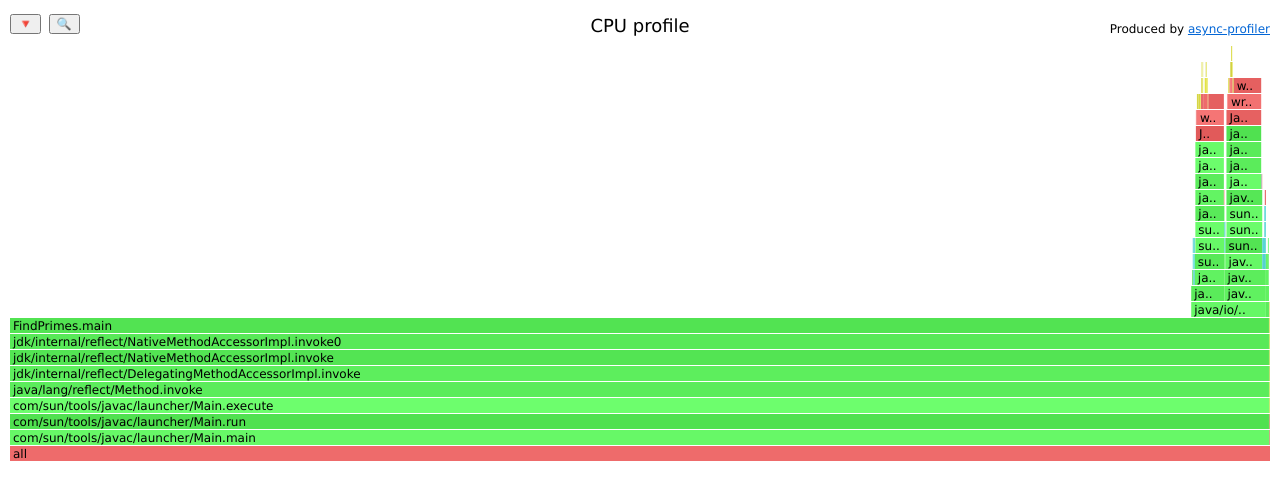
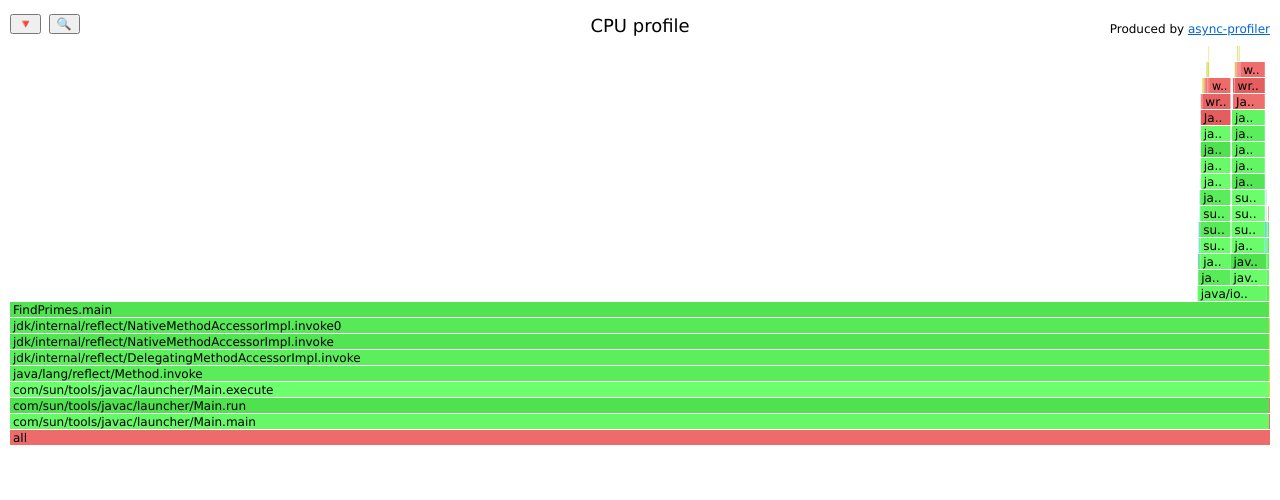
Before and after one commit to jabrena/101-jmh, a plain HTML site: page docs/flamegraph.html in a window 1280 px wide. Drawn offline with Linux system fonts and the light colour scheme.

Commit message:
Adding first profiler

```diff
--- a/docs/flamegraph.html
+++ b/docs/flamegraph.html
@@ -14,7 +14,7 @@
 	#status {left: 0}
 	#match {right: 0}
 	#reset {cursor: pointer}
-	#canvas {width: 100%; height: 416px}
+	#canvas {width: 100%; height: 400px}
 </style>
 </head>
 <body style='font: 12px Verdana, sans-serif'>
@@ -32,7 +32,7 @@
 	let root, rootLevel, px, pattern;
 	let level0 = 0, left0 = 0, width0 = 0;
 	let reverse = false;
-	const levels = Array(26);
+	const levels = Array(25);
 	for (let h = 0; h < levels.length; h++) {
 		levels[h] = [];
 	}
@@ -251,32 +251,34 @@
 
 const cpool = [
 'all',
-' AccessBarrierSupport::resolve_unknown_oop_ref_strength',
-'&Internal::PostRuntimeDispatch<G1BarrierSet::AccessBarrier<1097844ull, G1BarrierSet>, (AccessInternal::BarrierType)2, 1097844ull>::oop_access_barrier',
-'`5292148ull, G1BarrierSet>, (AccessInternal::BarrierType)0, 5292148ull>::oop_access_barrier',
+' AccessInternal::PostRuntimeDispatch<G1BarrierSet::AccessBarrier<5292148ull, G1BarrierSet>, (AccessInternal::BarrierType)0, 5292148ull>::oop_access_barrier',
+'`802934ull, G1BarrierSet>, (AccessInternal::BarrierType)3, 802934ull>::oop_access_barrier',
 ' FindPrimes.main',
-' G1BarrierSet::AccessBarrier<802934ull, G1BarrierSet>::oop_load_in_heap_at',
 ' InterfaceSupport::serialize_thread_state_internal',
-' JNIHandleBlock::allocate_handle',
-')s::make_local',
+' JNIHandles::make_local',
 '!avaThread::is_Java_thread',
 ',run',
 ',thread_main_inner',
 '$_java_io_FileOutputStream_writeBytes',
 '!vmtiExport::load_agent_library',
-' Stub<AMD64ArrayIndexOfStub.indexOf1Byte>',
+' Monitor::wait',
+' ResourceMark::reset_to_mark',
 ' Thread::call_run',
 '&InVMfromNative::~ThreadInVMfromNative',
+' WatcherThread::run',
+'/sleep',
 ' __cxx_global_var_init.4',
-'!pthread_start',
+'!os_semaphore_wait.cold.1',
+'!platform_memmove$VARIANT$Rosetta',
+'"thread_start',
 ' attach_listener_thread_entry',
 ' check_bounds',
 '!om/sun/tools/javac/launcher/Main.execute',
 'Bmain',
 'Brun',
+' handleWrite',
 ' java/io/BufferedOutputStream.flush',
 'BBuffer',
-'=write',
 '0Writer.flushBuffer',
 '7newLine',
 '7write',
@@ -289,159 +291,140 @@ const cpool = [
 '9ln',
 '4write',
 '(Writer.write',
-'%lang/String.getChars',
-'0ConcatHelper.newString',
+'%lang/Integer.stringSize',
+'*String.getChars',
+'0ConcatHelper.mixLen',
+'=newString',
+'=prepend',
 '0Latin1.getChars',
 '*invoke/DirectMethodHandle$Holder.invokeStatic',
 '1Invokers$Holder.linkToTargetMethod',
 '1LambdaForm$MH/599491651.invoke',
 '?673186785.invoke',
-'1MethodHandle.invokeBasic',
 '1StringConcatFactory$MethodHandleInlineCopyStrategy.newArray',
 '*reflect/Method.invoke',
-'%util/ArrayList.<init>',
-'4toArray',
-'/s.copyOf',
-'$_lang_ref_Reference::is_referent_field',
-'$x/management/MBeanServerFactory.findMBeanServer',
-'!byte_disjoint_arraycopy',
+'!byte_arraycopy',
 '!dk/internal/misc/Unsafe.allocateUninitializedArray',
 '-reflect/DelegatingMethodAccessorImpl.invoke',
 '5NativeMethodAccessorImpl.invoke',
 'T0',
 '!ni_ExceptionOccurred',
-'$GetByteArrayRegion',
+'$GetArrayLength',
+'\'ByteArrayRegion',
 '\'ObjectField',
+'!sqrt',
 ' load_agent',
-' org/graalvm/compiler/hotspot/management/LibGraalMBean$Factory.findMBeanServer',
-'^poll',
-'^run',
 ' sun/nio/cs/StreamEncoder.flushBuffer',
 '9implFlushBuffer',
 '9write',
 '>Bytes',
 ' thread_native_entry',
 '\'start',
-' void AccessInternal::arraycopy_conjoint<signed char>',
 ' write',
 '%Bytes'
 ];
 unpack(cpool);
 
-n(3,2431)
-u(177,2429)
+n(3,2421)
+u(193,2419)
+u(201)
 u(185)
-u(169)
-u(385)
+u(417)
+u(441)
 u(449)
 u(457)
-u(465)
-u(33)
-f(289,9,2279,144)
-u(273,64)
-f(217,11,2,2)
-f(266,12,1,1)
-u(546)
-f(226,11,1,3)
-u(306)
-u(234)
-f(257,11,3,57)
-u(529)
-f(537,13,1,56,1,0,0)
-u(553,56,1,0,0)
-u(297,56,1,0,0)
-u(193,55)
-u(201)
-u(241)
-u(249)
-f(99,20,1,54)
-u(475,1)
-n(483)
-n(595,52)
-u(52,2)
-n(68,1)
-n(76)
-n(132,3)
-n(164,1)
+u(25)
+f(305,9,2282,132)
+f(289,10,1,62)
+u(233,2)
+f(282,12,1,1)
+u(530)
+f(242,11,1,2)
+u(322)
+u(250)
+f(338,14,1,1)
+u(370)
+f(273,11,1,58)
+u(513)
+u(521,58,1,0,0)
+u(537,58,1,0,0)
+u(313,58,1,0,0)
+f(217,16,1,57)
+u(225)
+u(257)
+u(265)
+u(75)
+u(211,1)
+n(491,2)
+n(571,54)
+u(44,2)
+n(52)
+n(139)
+n(155,1)
 n(475,2)
-u(76,1)
-n(132)
-u(52)
-f(483,22,1,2)
-u(52,1)
-n(132)
-u(52)
-f(491,22,1,9)
-f(44,23,3,4)
-f(12,24,2,1)
-n(420)
-f(52,23,1)
-n(132)
-f(580,22,1)
-n(587,30)
-f(435,16,30,1)
-f(281,10,1,80)
-u(297)
-u(217,2)
-u(266)
-u(546)
-f(257,12,2,71)
-u(529)
-f(537,14,2,69,3,0,0)
-u(553,69,3,0,0)
-u(297,69,3,0,0)
-u(193,67,1,0,0)
-u(201,67,1,0,0)
-u(241,67,1,0,0)
-u(249,67,1,0,0)
-u(99)
-f(483,22,1,1)
-n(491)
-n(595,64)
+f(116,23,1,1)
+f(483,22,1)
+u(180)
+f(491,22,1,3)
+f(116,23,1,2)
+f(36,24,1,1)
+f(563,22,1,41)
+f(297,10,41,69)
+u(313)
+f(273,12,2,64)
+u(513)
+f(521,14,1,63)
+u(537)
+u(313)
+u(217)
+u(225)
+u(257)
+u(265)
+f(75,21,2,61)
+u(483,2)
+n(491,1)
+n(571,58)
 u(20,1)
 n(52)
-n(132)
 n(139)
-n(491,5)
-u(28,1)
-n(44,3)
-f(420,25,1,2)
-f(60,24,2,1)
-f(580,23,1,2)
-n(587,53)
-f(210,17,53,1)
-n(435)
-f(306,12,1,7)
-u(234)
-f(314,14,4,3)
+n(147)
+n(180)
+n(467)
+u(36)
+f(483,23,1)
+u(100)
+f(491,23,1,3)
+f(12,24,2,1)
+f(499,23,1)
+n(563,47)
+f(322,12,47,3)
+u(250)
+f(338,14,2,1)
+u(370)
+f(385,9,1,5)
+u(393)
+u(377,3)
+u(345,1)
 u(330)
-f(115,16,1,2)
-f(345,9,2,6)
-u(353)
-u(337,5)
-u(321,4)
-n(377,1)
-u(441)
-f(361,11,1)
-u(337)
-u(369)
-f(521,1,1)
-u(513)
-u(505)
-u(425)
-u(393)
-u(401)
-u(409)
-u(414,1,0,1,0)
-f(571,1,1)
-u(147)
-u(564)
-u(124)
+f(353,12,1)
+n(409)
+u(433)
+f(401,11,1,2)
+u(377)
+u(361)
+f(427,14,1,1)
+f(555,1,1,2)
+u(163)
+u(548)
+u(108)
+u(60,1)
+u(68)
+u(172)
+u(508)
 u(84)
+f(124,5,1)
+u(132)
 u(92)
-u(156)
-u(500)
-u(108)
 
 search();
 </script></body></html>
```
Also changed, not shown: 2 other files.
